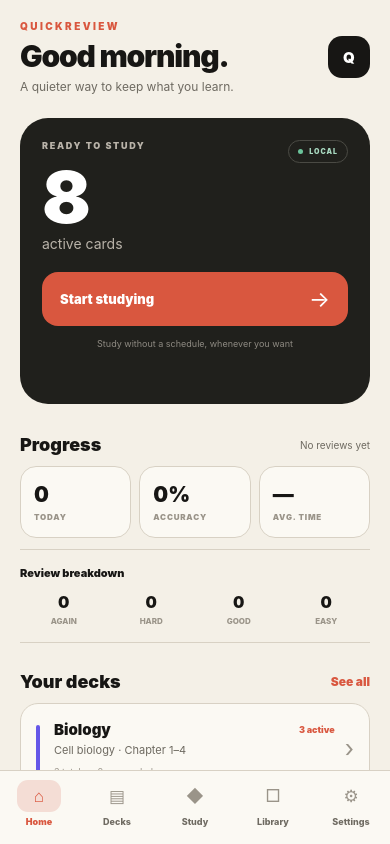
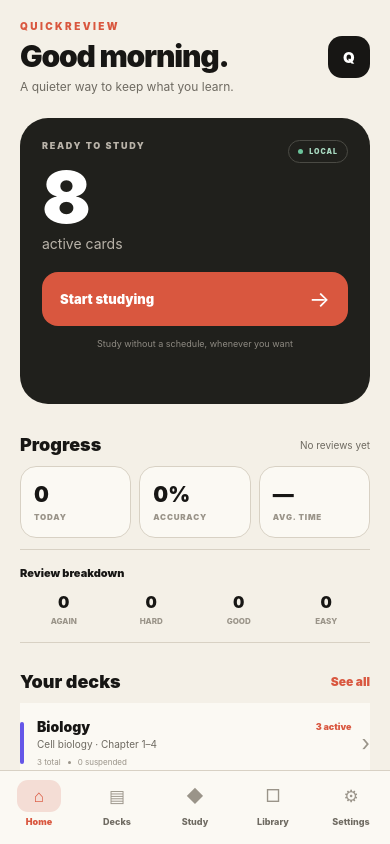
Before and after one commit to geojoshuaaquino-source/QuickReview, a React Native app: screen / in a window 390 px wide. Built offline with nearby package versions, Linux system fonts and the light colour scheme.

Commit message:
Tighten spacing and component hierarchy for Taste pass

```diff
--- a/src/presentation/components.tsx
+++ b/src/presentation/components.tsx
@@ -1,34 +1,14 @@
 import React from 'react';
-import { Pressable, StyleSheet, Text, TextInput, View } from 'react-native';
-import { Deck } from '../domain/models';
-import { theme as T } from './theme';
+import {Pressable,StyleSheet,Text,TextInput,View} from 'react-native';
+import {Deck} from '../domain/models';
+import {theme as T} from './theme';
 
 const s=StyleSheet.create({
-  header:{marginBottom:26},
-  title:{fontSize:30,fontWeight:'900',letterSpacing:-1.2,color:T.colors.ink},
-  subtitle:{fontSize:13,color:T.colors.muted,marginTop:7,lineHeight:19},
-  button:{minHeight:52,borderRadius:15,backgroundColor:T.colors.accent,paddingHorizontal:17,flexDirection:'row',alignItems:'center',justifyContent:'space-between'},
-  secondary:{backgroundColor:T.colors.surface,borderWidth:1,borderColor:T.colors.line},
-  buttonText:{fontSize:13,fontWeight:'900',color:'#FFF'},
-  secondaryText:{color:T.colors.ink},
-  arrow:{fontSize:21,color:'#FFF'},
-  pressed:{opacity:.68,transform:[{scale:.985}]},
-  deck:{backgroundColor:T.colors.surface,borderWidth:1,borderColor:T.colors.line,borderRadius:18,paddingVertical:16,paddingHorizontal:15,marginBottom:10,flexDirection:'row',alignItems:'center'},
-  mark:{width:4,height:48,borderRadius:3,marginRight:14},
-  deckBody:{flex:1},
-  row:{flexDirection:'row',justifyContent:'space-between',alignItems:'center'},
-  deckName:{fontSize:15,fontWeight:'900',color:T.colors.ink,flexShrink:1},
-  due:{fontSize:9,fontWeight:'900',color:T.colors.accent,marginLeft:8},
-  deckSub:{fontSize:11,color:T.colors.muted,marginTop:4},
-  metaRow:{flexDirection:'row',alignItems:'center',marginTop:9},
-  meta:{fontSize:9,color:T.colors.faint},
-  dot:{width:3,height:3,borderRadius:2,backgroundColor:T.colors.faint,marginHorizontal:7},
-  chevron:{fontSize:24,color:T.colors.faint,marginLeft:10},
-  label:{fontSize:9,fontWeight:'900',letterSpacing:1.2,color:T.colors.muted,marginTop:16,marginBottom:8},
-  field:{minHeight:52,borderWidth:1,borderColor:T.colors.line,borderRadius:13,backgroundColor:T.colors.surface,paddingHorizontal:14,color:T.colors.ink,fontSize:14},
-  area:{minHeight:110,paddingTop:14,textAlignVertical:'top'}
+ header:{marginBottom:24},title:{fontSize:30,lineHeight:34,fontWeight:'900',letterSpacing:-1.2,color:T.colors.ink},subtitle:{fontSize:12,lineHeight:18,color:T.colors.muted,marginTop:6,maxWidth:310},
+ button:{minHeight:52,borderRadius:13,backgroundColor:T.colors.accent,paddingHorizontal:16,flexDirection:'row',alignItems:'center',justifyContent:'space-between'},secondary:{backgroundColor:T.colors.surface,borderWidth:1,borderColor:T.colors.line},buttonText:{fontSize:13,fontWeight:'900',color:'#FFF'},secondaryText:{color:T.colors.ink},arrow:{fontSize:20,color:'#FFF'},pressed:{opacity:.7,transform:[{scale:.985}]},
+ deck:{backgroundColor:T.colors.surface,borderBottomWidth:1,borderColor:T.colors.line,paddingVertical:15,flexDirection:'row',alignItems:'center'},mark:{width:4,height:42,borderRadius:2,marginRight:13},deckBody:{flex:1},row:{flexDirection:'row',justifyContent:'space-between',alignItems:'center'},deckName:{fontSize:14,fontWeight:'900',color:T.colors.ink,flexShrink:1},due:{fontSize:9,fontWeight:'900',color:T.colors.accent,marginLeft:8},deckSub:{fontSize:10,color:T.colors.muted,marginTop:3},metaRow:{flexDirection:'row',alignItems:'center',marginTop:7},meta:{fontSize:8,color:T.colors.faint},dot:{width:3,height:3,borderRadius:2,backgroundColor:T.colors.faint,marginHorizontal:7},chevron:{fontSize:22,color:T.colors.faint,marginLeft:10},
+ label:{fontSize:9,fontWeight:'900',letterSpacing:1.2,color:T.colors.muted,marginTop:15,marginBottom:7},field:{minHeight:52,borderWidth:1,borderColor:T.colors.line,borderRadius:11,backgroundColor:T.colors.surface,paddingHorizontal:13,color:T.colors.ink,fontSize:14},area:{minHeight:105,paddingTop:13,textAlignVertical:'top'}
 });
-
 export function Button({label,onPress,secondary=false}:{label:string;onPress?:()=>void;secondary?:boolean}){return <Pressable accessibilityRole="button" onPress={onPress} style={({pressed})=>[s.button,secondary&&s.secondary,pressed&&s.pressed]}><Text style={[s.buttonText,secondary&&s.secondaryText]}>{label}</Text>{!secondary&&<Text style={s.arrow}>→</Text>}</Pressable>}
 export function Header({title,subtitle}:{title:string;subtitle?:string}){return <View style={s.header}><Text style={s.title}>{title}</Text>{subtitle&&<Text style={s.subtitle}>{subtitle}</Text>}</View>}
 export function DeckRow({deck,onPress}:{deck:Deck;onPress:()=>void}){const active=deck.cards.filter(c=>!c.suspended).length;return <Pressable accessibilityRole="button" onPress={onPress} style={({pressed})=>[s.deck,pressed&&s.pressed]}><View style={[s.mark,{backgroundColor:deck.accent}]}/><View style={s.deckBody}><View style={s.row}><Text style={s.deckName} numberOfLines={1}>{deck.name}</Text><Text style={s.due}>{active} active</Text></View><Text style={s.deckSub}>{deck.subject}</Text><View style={s.metaRow}><Text style={s.meta}>{deck.cards.length} total</Text><Text style={s.dot}/><Text style={s.meta}>{deck.cards.length-active} suspended</Text></View></View><Text style={s.chevron}>›</Text></Pressable>}
```
